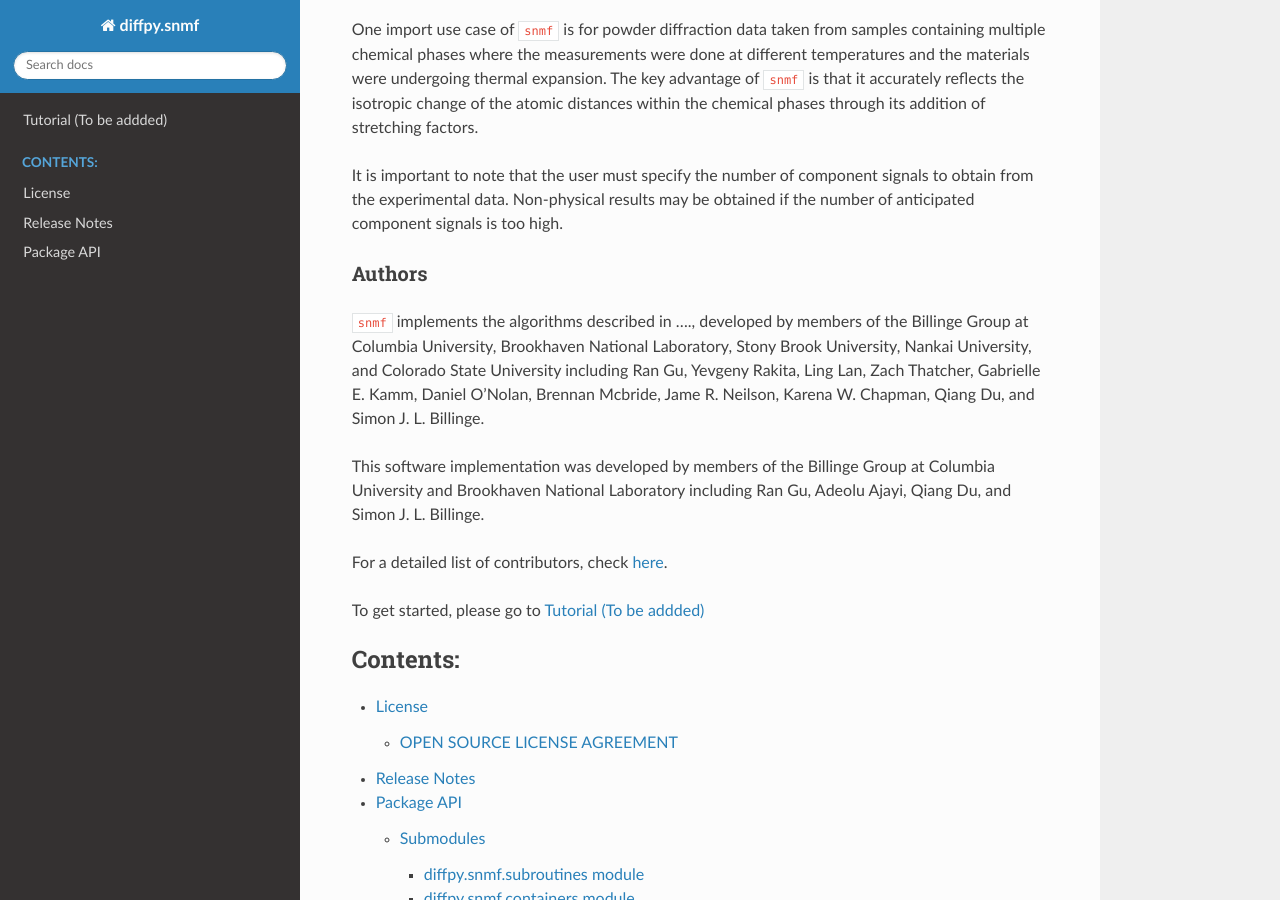
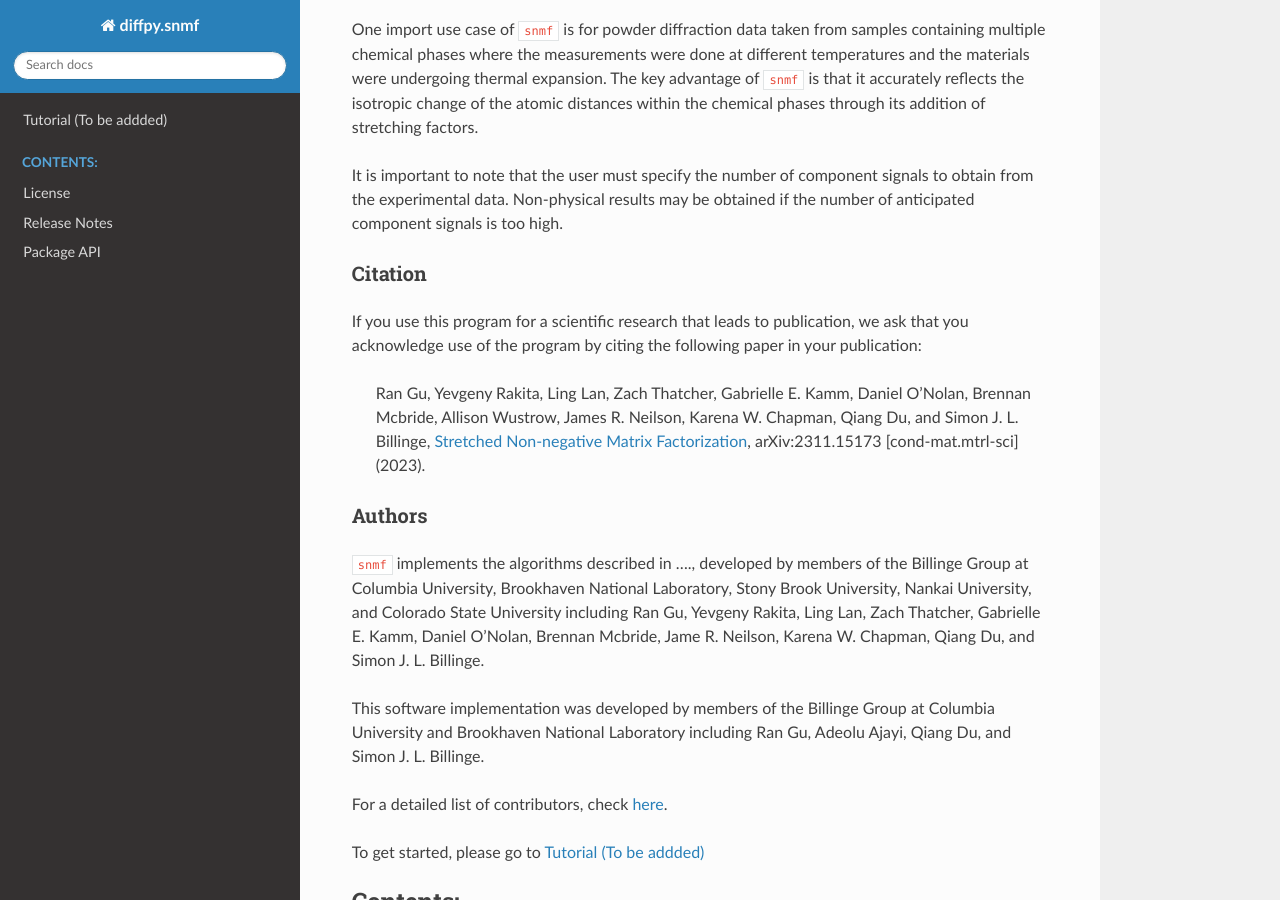
Before and after one commit to diffpy/diffpy.snmf, a Sphinx documentation site: the page built from doc/source/index.rst, in a window 1280 px wide and 900 px high, scrolled down 874 px. Built offline with Sphinx 7.4.7 and the Read the Docs theme 2.0.0, drawn with Linux system fonts in a browser that asks for light colours.

Commit message:
Add citation to doc index.rst

```diff
--- a/doc/source/index.rst
+++ b/doc/source/index.rst
@@ -38,6 +38,19 @@ within the chemical phases through its addition of stretching factors.
 It is important to note that the user must specify the number of component signals to obtain from the experimental data.
 Non-physical results may be obtained if the number of anticipated component signals is too high.
 
+Citation
+--------
+
+If you use this program for a scientific research that leads
+to publication, we ask that you acknowledge use of the program
+by citing the following paper in your publication:
+
+   Ran Gu, Yevgeny Rakita, Ling Lan, Zach Thatcher, Gabrielle E. Kamm, Daniel O’Nolan, Brennan Mcbride, Allison Wustrow, James R. Neilson, Karena W. Chapman, Qiang Du, and Simon J. L. Billinge,
+   `Stretched Non-negative Matrix Factorization
+   <https://doi.org/10.48550/arXiv.2311.15173>`__,
+   arXiv:2311.15173 [cond-mat.mtrl-sci] (2023).
+
+
 Authors
 -------
 
```
